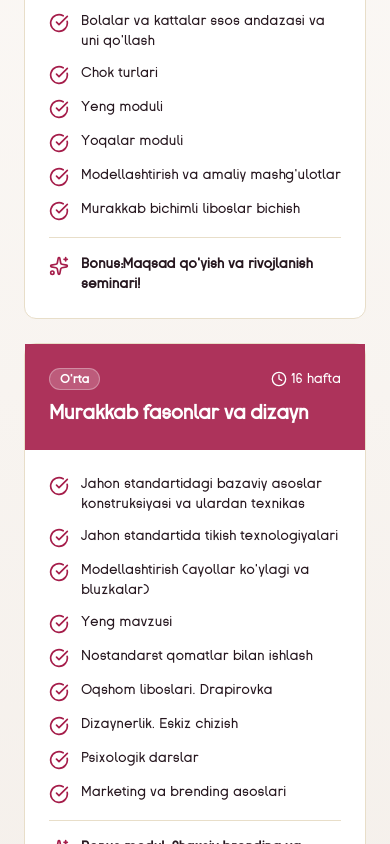
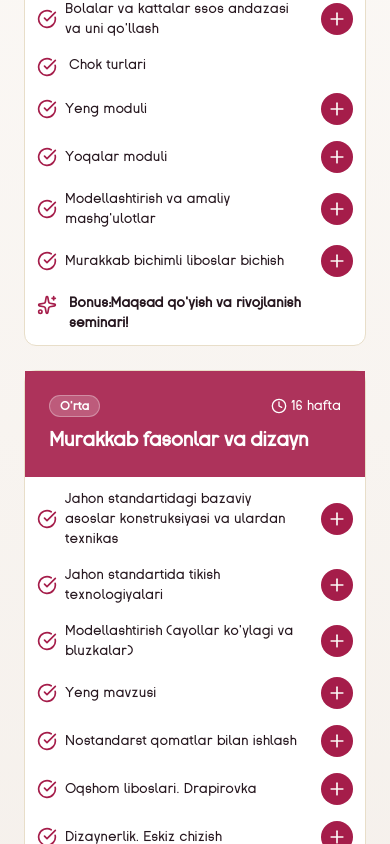
Before and after one commit to LazizbekDev/Chinora_academy, a React (Vite) app: page / in a window 390 px wide. Shown: the part 5340-6184 px from the top of the page. Built offline with nearby package versions, Linux system fonts and the light colour scheme.

Commit message:
no addtional changes from here on

```diff
--- a/src/components/CourseContent.jsx
+++ b/src/components/CourseContent.jsx
@@ -1,6 +1,7 @@
 import { Card, CardContent, CardHeader, CardTitle } from "@/components/ui/card";
 import { Badge } from "@/components/ui/badge";
-import { CheckCircle, Clock, Users, Book, Sparkles } from "lucide-react";
+import { CheckCircle, Clock, Sparkles } from "lucide-react";
+import { Accordion, AccordionItem, AccordionTrigger, AccordionContent } from "@/components/ui/accordion";
 
 const CourseContent = () => {
   const levels = [
@@ -11,12 +12,58 @@ const CourseContent = () => {
       color: "bg-primary",
       textColor: "text-white",
       modules: [
-        "Bolalar va kattalar ssos andazasi va uni qo'llash",
-        "Chok turlari",
-        "Yeng moduli",
-        "Yoqalar moduli",
-        "Modellashtirish va amaliy mashg'ulotlar",
-        "Murakkab bichimli liboslar bichish",
+        {
+          title: "Bolalar va kattalar ssos andazasi va uni qo'llash",
+          subModules: [
+            "Bolalardan o'lcham olish va bolalar asos andazasini tayyorlash.",
+            "Bolalar uchun asos andazadan foydalanib koketkali libos bichib tikish.",
+            "Standart va nostandart qomatli ayollardan o'lcham olish sirlari.",
+            "Qolibdek ayollar asos andazasini tayyorlash",
+            "Asos andazadan foydalanib primoy ko'ylak bichib tikish.",
+          ]
+        },
+        {
+          title: "Chok turlari",
+          subModules: []
+        },
+        {
+          title: "Yeng moduli",
+          subModules: [
+            "Oson usulda yeng tayyorlash texnikasi",
+            "Qolibdek yeng asosini tayyorlash",
+            "Yeng asosini matoga qo'yib bichish va tikish. Yengni proymaga o'rnatish",
+            "Lola yeng va balon yeng modellashtirish va bichib tikish",
+            "o'zbekcha kostyum yoqa konstruksiyasi, bichib tikish texnologiyasi",
+            "Aylana yoqa konstruksiyasi va bichib tikish texnologiyasi",
+            "Mujskoy rubashka yoqa"
+          ]
+        },
+        {
+          title: "Yoqalar moduli",
+          subModules: [
+            "o'zbekcha kostyum yoqa konstruksiyasi, bichib tikish texnologiyasi",
+            "Aylana yoqa konstruksiyasi va bichib tikish texnologiyasi",
+            "Mujskoy rubashka yoqa"
+          ]
+        },
+        {
+          title: "Modellashtirish va amaliy mashg'ulotlar",
+          subModules: [
+            "o'zbekcha koketkali ko'ylak bichib tikish.",
+            "6 klenli ko'ylak bichib tikish texnologiyasi",
+            "Kilot, shalvar, lozim bichib tikish texnologiyasi.",
+            "abaya bichib tikish texnologiyasi"
+          ]
+        },
+        {
+          title: "Murakkab bichimli liboslar bichish",
+          subModules: [
+            "klassik shim andazasini tayyorlash",
+            "klassik shim bichib tikish",
+            "kostyum uchuna andaza tayyorlash",
+            "klassik kostyum bichib tikish."
+          ]
+        },
       ],
       bonus: "Bonus:Maqsad qo'yish va rivojlanish seminari!"
     },
@@ -27,15 +74,104 @@ const CourseContent = () => {
       color: "bg-primary/90",
       textColor: "text-white",
       modules: [
-        "Jahon standartidagi bazaviy asoslar konstruksiyasi va ulardan texnikas",
-        "Jahon standartida tikish texnologiyalari",
-        "Modellashtirish (ayollar ko'ylagi va bluzkalar)",
-        "Yeng mavzusi",
-        "Nostandarst qomatlar bilan ishlash",
-        "Oqshom liboslari. Drapirovka",
-        "Dizaynerlik. Eskiz chizish",
-        "Psixologik darslar",
-        "Marketing va brending asoslari",
+        {
+          title: "Jahon standartidagi bazaviy asoslar konstruksiyasi va ulardan texnikas",
+          subModules: [
+            "Ayollar qomatida toʻg'ri o'lcham olish sirlari: Standart va nostandart qommatdan o'lcham olish",
+            "2 ta o'lcham bilan mijozni ko'rmasdan razmer chiqarish",
+            "Myuller metodikasi asosida tor liboslar uchun bazaviy asos tayyorlash",
+            "Myuller metodikasi asosida o'rta keng va keng liboslar uchun bazaviy asos tayyorlash",
+            "Korreksiya va kontrol darsi",
+            "Tor libos asosidan keng libos modellashtirish",
+            "Ko'krak vitechkali va ko'krak vetichkasiz 2 xil kofta bluzkalar uchun bazaviy asos andaza tayyorlash"
+          ]
+        },
+        {
+          title: "Jahon standartida tikish texnologiyalari",
+          subModules: [
+            "Chok turlari, to'g'ri tikish texnologiyasi",
+            "Zamok turlari va ularni tikish texnologiyasi",
+            "Cho'ntak turlari va ularni tikish texnologiyasi",
+            "Yoqalar turlari va plankalar bilan ishlash",
+            "Fazoviy yoqalar, ularning konstruksiyasi (30 xilga yaqin) va tikish texnologiyasi",
+          ]
+        },
+        {
+          title: "Modellashtirish (ayollar ko'ylagi va bluzkalar)",
+          subModules: [
+            "Vetichka madellashtirish nazariy va amaliy (10 xil)",
+            "15 xil brend libos konstruksiyasini tayyorlash. + 1 ta amaliy dars",
+            "10 xil klenli ko'ylak modellashtirish nazariy va amaliy",
+            "10 xil brend libos modellashtirish + 1 ta amaliy dars",
+            "10 xil bluzka modellashtirish",
+            "Ro'mol yoqali va kostyum yoqali ko'ylak konstruksiyasi",
+            "Ko'ylak-bruk konstruksiyasi"
+          ]
+        },
+        {
+          title: "Yeng mavzusi",
+          subModules: [
+            "Oson usulda qolibdek turadigan yeng asosini modellashtirish",
+            "Myuller metodikasi asosida yeng andazasini qurish",
+            "Yeng asosini qurishda muhim omillar va kontrol qilish",
+            "Ikki chokli yenglar",
+            "Yenglarni modellashtirish konstruksiyalari va kitobda ko'rsatilmagan trend yenglarni modellashtirish",
+            "Yengni amaliyotda bichib tikish",
+            "Yeng va proyma bog'liqligi",
+            "Reglan yeng konstruksiyasi",
+            "Reglan yeng bichib tikish",
+            "Proymasi kengaytirilgan yeng konstruksiyasi",
+            "Yaxlit yeng va ularni modellashtirsh",
+          ]
+        },
+        {
+          title: "Nostandarst qomatlar bilan ishlash",
+          subModules: [
+            "Ayollar qomati turlari va ularga obraz yartishi",
+            "Ko'kragi katta kekkaygan gavda bilan ishlash",
+            "Bukchaygan figura bilan ishlash",
+            "Buksasi katta figura bilan ishlash",
+            "Qorni katta figura bilan ishlash"
+          ]
+        },
+        {
+          title: "Oqshom liboslari. Drapirovka",
+          subModules: [
+            "Korset andaza asosini tayyorlash",
+            "Klassik korset modellashtirish va bichib tikish",
+            "Yelkali korset modellashtirish va bichib tikish",
+            "Ko'krakdan pastda turuvchi korset modellashtirish va bichib tikish",
+            "Chashkali korset",
+            "Drapirovka nazariy va amaliy",
+            "Ansambl va baza ko'ylak bichib tikish"
+          ]
+        },
+        {
+          title: "Dizaynerlik. Eskiz chizish",
+          subModules: [
+            "Dizaynerlaga xos xususiyatlar",
+            "Moda etaplari",
+            "Moda bilan contact",
+            "Figura chizish",
+            "Figura ustida libos chizish"
+          ]
+        },
+        {
+          title: "Psixologik darslar",
+          subModules: [
+            "Maqsad qo'yish va harakat qilish (3 ta dars)",
+            "Mijozlar bilan munosabat (1 ta dars)",
+            "Mijoz stilini hal qilish va o'rganish",
+            "Ranglar bilan ishlash",
+            "Mato fakturalari bilan tanishish",
+            "Tikuvchilik sohasiga oid biznes g'oyalar",
+            "Shaxsiy brend qurishni boshlash"
+          ]
+        },
+        {
+          title: "Marketing va brending asoslari",
+          subModules: []
+        }
       ],
       bonus: "Bonus modul: Shaxsiy brending va ijtimoiy tarmoqlarda marketing"
     },
@@ -46,15 +182,42 @@ const CourseContent = () => {
       color: "bg-primary/80",
       textColor: "text-white",
       modules: [
-        "Myuller metodikasida ustki kiyimlar asosi moduli",
-        "Myuller metodikasida yubka va shim moduli",
-        "Yubka va shim amaliyotlari",
-        "Ustki kiyimlar uchun yeng moduli",
-        "Kostyum modellashtirish moduli",
-        "Palto modellashtirish moduli",
-        "Yoqalar konstruksiyalari va amaliyoti moduli",
-        "Astarli liboslarda nostandart figuralar bilan ishlash",
-        "Klassik astarli kostyumlar bichish tikish texnologiyalari"
+        {
+          title: "Myuller metodikasida ustki kiyimlar asosi moduli",
+          subModules: []
+        },
+        {
+          title: "Myuller metodikasida yubka va shim moduli",
+          subModules: []
+        },
+        {
+          title: "Yubka va shim amaliyotlari",
+          subModules: []
+        },
+        {
+          title: "Ustki kiyimlar uchun yeng moduli",
+          subModules: []
+        },
+        {
+          title: "Kostyum modellashtirish moduli",
+          subModules: []
+        },
+        {
+          title: "Palto modellashtirish moduli",
+          subModules: []
+        },
+        {
+          title: "Yoqalar konstruksiyalari va amaliyoti moduli",
+          subModules: []
+        },
+        {
+          title: "Astarli liboslarda nostandart figuralar bilan ishlash",
+          subModules: []
+        },
+        {
+          title: "Klassik astarli kostyumlar bichish tikish texnologiyalari",
+          subModules: []
+        },
       ],
       bonus: "Palto bichish tikish texnologiyalari"
     },
@@ -78,7 +241,7 @@ const CourseContent = () => {
           {levels.map((level, index) => (
             <Card
               key={index}
-              className={`group w-full bg-white text-card-foreground border border-border rounded-xl shadow-none hover:shadow-sm hover:bg-[#fffdfb] transition-all duration-300 ${levels.length === 3 && index === levels.length - 1 ? 'sm:col-span-2 md:col-span-1' : ''}`}
+              className={`w-full bg-white text-card-foreground border border-border rounded-xl shadow-none hover:shadow-sm hover:bg-[#fffdfb] transition-all duration-300 ${levels.length === 3 && index === levels.length - 1 ? 'sm:col-span-2 md:col-span-1' : ''}`}
             >
               <CardHeader className={`${level.color} ${level.textColor} p-6`}>
                 <div className="flex items-center justify-between mb-2">
@@ -96,18 +259,48 @@ const CourseContent = () => {
                 <CardTitle className="text-xl">{level.title}</CardTitle>
               </CardHeader>
 
-              <CardContent className="p-6 space-y-4">
-                <div className="space-y-3">
-                  {level.modules.map((module, moduleIndex) => (
-                    <div key={moduleIndex} className="flex items-start gap-3">
+              <CardContent className="p-3 sm:p-6 space-y-4">
+                {level.modules.map((module, mIndex) =>
+                  module.subModules && module.subModules.length > 0 ? (
+                    <Accordion
+                      key={mIndex}
+                      type="single"
+                      collapsible
+                      className="w-full"
+                    >
+                      <AccordionItem className="border-none" value={`module-${mIndex}`}>
+                        <AccordionTrigger className="text-left py-0">
+                          <div className="flex items-center gap-2">
+                            <CheckCircle className="w-5 h-5 text-primary flex-shrink-0" />
+                            <span className="text-sm text-foreground">{module.title}</span>
+                          </div>
+                        </AccordionTrigger>
+                        <AccordionContent>
+                          <ul className="pl-8 list-disc text-sm text-muted-foreground space-y-1">
+                            {module.subModules.map((sub, sIndex) => (
+                              <li key={sIndex}>{sub}</li>
+                            ))}
+                          </ul>
+                        </AccordionContent>
+                      </AccordionItem>
+                    </Accordion>
+
+                  ) : (
+                    // Agar subModules yo‘q bo‘lsa => oddiy item
+                    <div key={mIndex} className="flex items-start gap-3">
                       <CheckCircle className="w-5 h-5 text-primary mt-0.5 flex-shrink-0" />
-                      <span className="text-sm text-foreground">{module}</span>
+                      <span className="text-sm text-foreground">{module.title}</span>
                     </div>
-                  ))}
-                </div>
+                  )
+                )}
 
                 {level.bonus && (
-                  <div className="flex items-start gap-3 pt-4 border-t border-border">
+                  <div
+                    className={`flex items-start gap-3 ${!level.modules.some((m) => m.subModules && m.subModules.length > 0)
+                      ? "pt-4 border-t border-border"
+                      : ""
+                      }`}
+                  >
                     <Sparkles className="w-5 h-5 text-primary mt-0.5 flex-shrink-0" />
                     <span className="text-sm text-foreground font-semibold">
                       {level.bonus}
--- a/src/components/ui/accordion.jsx
+++ b/src/components/ui/accordion.jsx
@@ -27,7 +27,7 @@ const AccordionTrigger = React.forwardRef(({ className, children, ...props }, re
       <span>{children}</span>
       <span
         className={cn(
-          "ml-4 flex h-8 w-8 items-center justify-center rounded-full bg-primary text-background transition-all",
+          "ml-4 flex h-8 w-8 flex-shrink-0 items-center justify-center rounded-full bg-primary text-background transition-all",
           "group-hover:bg-transparent group-hover:text-primary "
         )}
       >
```
